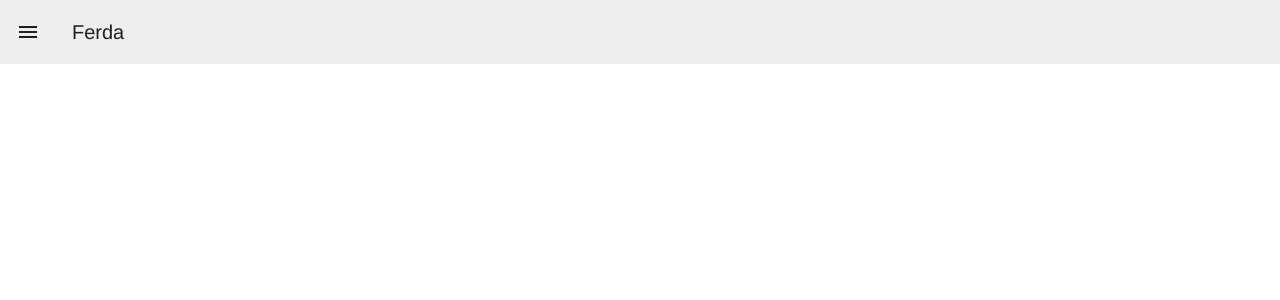
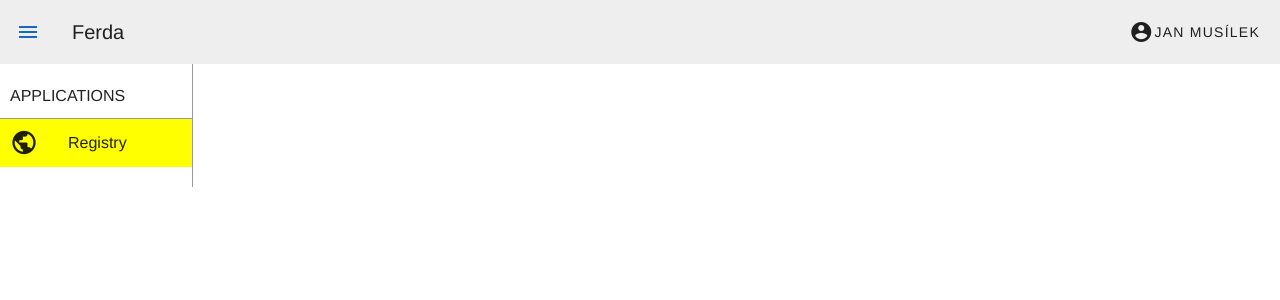
Before and after one commit to sofyasher/domain-registry, a Vue app: page / in a window 1280 px wide. Shown: the top 300 px of the page. Built offline with nearby package versions, Linux system fonts and the light colour scheme; no server answers.

Commit message:
-  layout improvements

```diff
--- /dev/null
+++ b/src/components/layout/SideNav.vue
@@ -0,0 +1,47 @@
+<template>
+  <div class="sidenav">
+    <div class="sidenav-title">APPLICATIONS</div>
+    <div class="sidenav-items">
+      <div
+        v-for="(item, index) in items"
+        v-bind:key="'sidenav-item-' + index"
+        class="d-flex sidenav-item"
+        :class="{ active: item.isActive }"
+      >
+        <v-icon size="large">{{ item.icon }}</v-icon>
+        {{ item.label }}
+      </div>
+    </div>
+  </div>
+</template>
+
+<script lang="ts" setup>
+const items: { label: string; icon: string; isActive: boolean }[] = [
+  { label: "Registry", icon: "mdi-earth", isActive: true },
+];
+</script>
+
+<!-- Add "scoped" attribute to limit CSS to this component only -->
+<style scoped lang="scss">
+.sidenav {
+  padding: 20px 0;
+  border-right: solid 1px #999999;
+  height: 100%;
+}
+
+.sidenav-title {
+  padding: 0 10px 10px 10px;
+  border-bottom: solid 1px #999999;
+}
+
+.sidenav-item {
+  padding: 10px;
+  display: flex;
+  align-items: center;
+  gap: 30px;
+
+  &.active {
+    background-color: yellow;
+  }
+}
+</style>
--- /dev/null
+++ b/src/components/layout/ToolBar.vue
@@ -0,0 +1,18 @@
+<template>
+  <v-toolbar dark>
+    <v-app-bar-nav-icon color="primary"></v-app-bar-nav-icon>
+    <v-toolbar-title>{{ APP_NAME }}</v-toolbar-title>
+    <v-spacer></v-spacer>
+    <v-btn>
+      <v-icon size="x-large">mdi-account-circle</v-icon>
+      {{ USER_NAME }}
+    </v-btn>
+  </v-toolbar>
+</template>
+
+<script lang="ts" setup>
+import { APP_NAME, USER_NAME } from "@/shared/constants";
+</script>
+
+<!-- Add "scoped" attribute to limit CSS to this component only -->
+<style scoped lang="scss"></style>
--- /dev/null
+++ b/src/components/layout/ToolbarWithSidenav.vue
@@ -0,0 +1,15 @@
+<template>
+  <ToolBar></ToolBar>
+  <v-row>
+    <v-col sm="2"><SideNav></SideNav></v-col>
+    <v-col sm="10"><slot></slot></v-col>
+  </v-row>
+</template>
+
+<script lang="ts" setup>
+import ToolBar from "@/components/layout/ToolBar.vue";
+import SideNav from "@/components/layout/SideNav.vue";
+</script>
+
+<!-- Add "scoped" attribute to limit CSS to this component only -->
+<style scoped lang="scss"></style>
--- /dev/null
+++ b/src/shared/constants.ts
@@ -0,0 +1,2 @@
+export const APP_NAME = "Ferda";
+export const USER_NAME = "Jan Musílek";
--- a/src/views/HomeView.vue
+++ b/src/views/HomeView.vue
@@ -1,25 +1,22 @@
 <template>
-  <div class="home">
-    <v-toolbar dark>
-      <v-app-bar-nav-icon></v-app-bar-nav-icon>
-
-      <v-toolbar-title>Ferda</v-toolbar-title>
-
-      <v-spacer></v-spacer>
-
-      <!--      <v-btn> jjjj </v-btn>-->
-    </v-toolbar>
-    <DomainDetail />
-  </div>
+  <v-app>
+    <div class="home">
+      <ToolbarWithSidenav>
+        <DomainDetail />
+      </ToolbarWithSidenav>
+    </div>
+  </v-app>
 </template>
 
 <script lang="ts">
 import { defineComponent } from "vue";
-import DomainDetail from "@/components/DomainDetail.vue"; // @ is an alias to /src
+import DomainDetail from "@/components/DomainDetail.vue";
+import ToolbarWithSidenav from "@/components/layout/ToolbarWithSidenav.vue"; // @ is an alias to /src
 
 export default defineComponent({
   name: "HomeView",
   components: {
+    ToolbarWithSidenav,
     DomainDetail,
   },
 });
```
